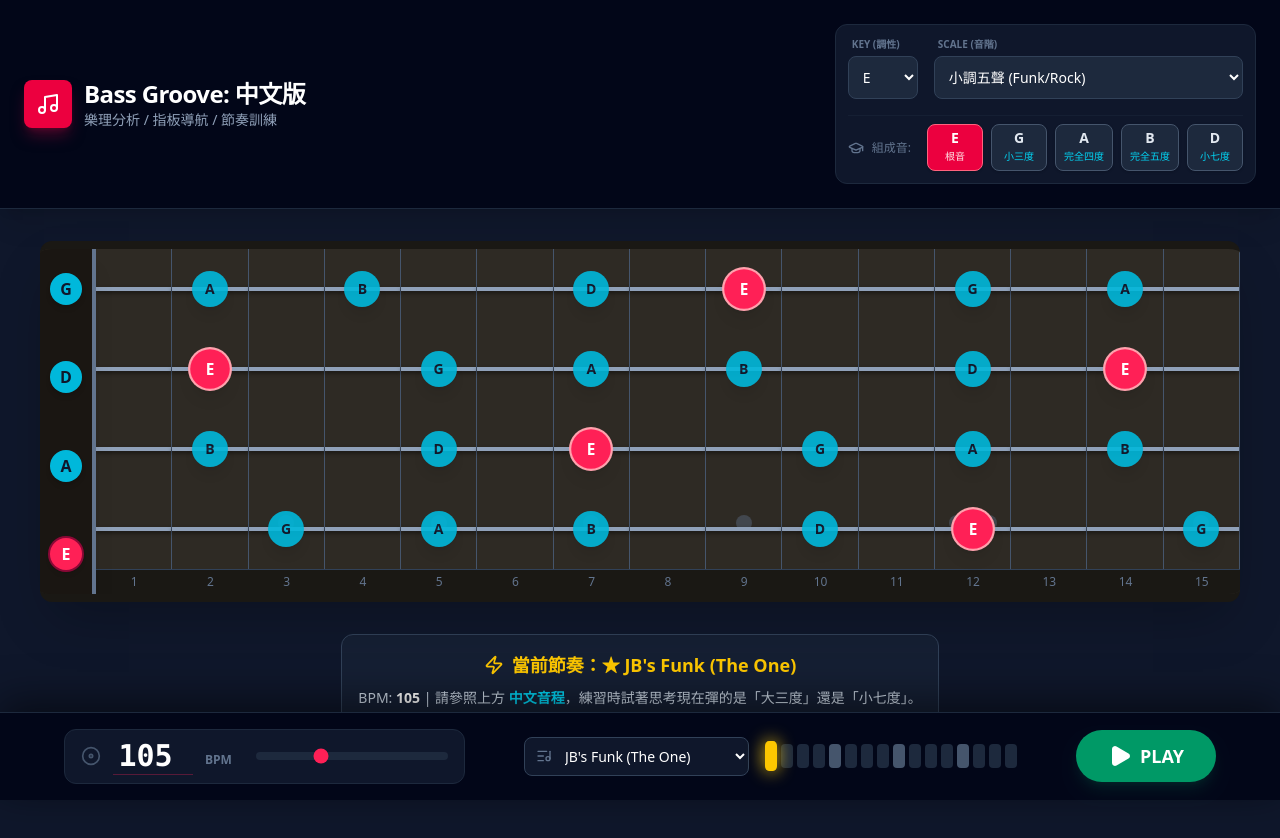
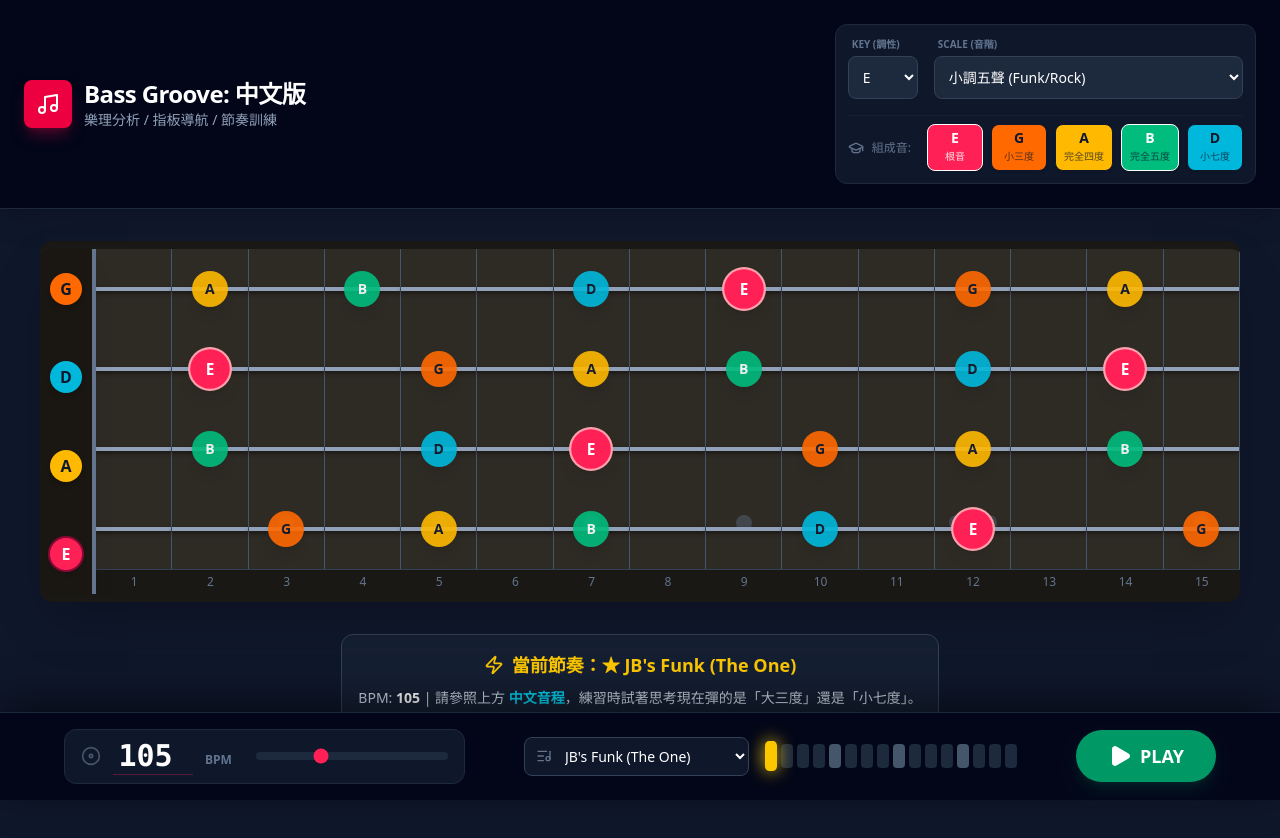
Before and after one commit to ikueyo/bassscaleapp, a React (Vite) app: page / in a window 1280 px wide. Shown: the top 838 px of the page. Built offline with nearby package versions, Linux system fonts and the light colour scheme.

Commit message:
feat: implement rainbow colors for scale notes

```diff
--- a/src/App.jsx
+++ b/src/App.jsx
@@ -129,6 +129,16 @@ const createDrumEngine = (ctx) => {
   return { playSound };
 };
 
+const RAINBOW_COLORS = [
+  { bg: "bg-rose-500", text: "text-white", hex: "#f43f5e" },    // Root - Red
+  { bg: "bg-orange-500", text: "text-slate-900", hex: "#f97316" }, // 2nd - Orange
+  { bg: "bg-amber-400", text: "text-slate-900", hex: "#fbbf24" },  // 3rd - Yellow
+  { bg: "bg-emerald-500", text: "text-white", hex: "#10b981" },    // 4th - Green
+  { bg: "bg-cyan-500", text: "text-slate-900", hex: "#06b6d4" },   // 5th - Blue
+  { bg: "bg-indigo-500", text: "text-white", hex: "#6366f1" },    // 6th - Indigo
+  { bg: "bg-fuchsia-500", text: "text-white", hex: "#d946ef" },   // 7th - Purple
+];
+
 export default function BassGrooveChineseIntervals() {
   const [rootNote, setRootNote] = useState('E');
   const [selectedScaleKey, setSelectedScaleKey] = useState('minor_pentatonic');
@@ -249,26 +259,29 @@ export default function BassGrooveChineseIntervals() {
   const scaleNotesIndices = getScaleNotesIndices();
   const rootIndex = NOTES.indexOf(rootNote);
 
-  // --- 計算當前音階的詳細資訊 (音名 + 中文音程) ---
-  const currentScaleDetails = SCALES[selectedScaleKey].intervals.map(interval => {
+  // --- 計算當前音階的詳細資訊 ---
+  const currentScaleDetails = SCALES[selectedScaleKey].intervals.map((interval, index) => {
     const noteName = NOTES[(rootIndex + interval) % 12];
     const intervalData = INTERVAL_NAMES[interval];
-    return { note: noteName, intervalLabel: intervalData.label, isRoot: interval === 0 };
+    const color = RAINBOW_COLORS[index % RAINBOW_COLORS.length];
+    return { note: noteName, intervalLabel: intervalData.label, isRoot: interval === 0, color };
   });
 
 
   const renderNutString = (str, idx) => {
     const noteIndex = str.baseIndex % 12;
-    const isScaleNote = scaleNotesIndices.includes(noteIndex);
-    const isRoot = noteIndex === rootIndex;
+    const scaleIndex = scaleNotesIndices.indexOf(noteIndex);
+    const isScaleNote = scaleIndex !== -1;
+    const color = isScaleNote ? RAINBOW_COLORS[scaleIndex % RAINBOW_COLORS.length] : null;
 
     let styleClass = "text-slate-500 font-bold";
 
     if (isScaleNote) {
-      if (isRoot) {
-        styleClass = "w-7 h-7 md:w-8 md:h-8 rounded-full bg-rose-500 text-white flex items-center justify-center font-bold shadow-md ring-2 ring-rose-900";
+      const baseClass = "w-7 h-7 md:w-8 md:h-8 rounded-full flex items-center justify-center font-bold shadow-md";
+      if (scaleIndex === 0) { // Root
+        styleClass = `${baseClass} ${color.bg} ${color.text} ring-2 ring-rose-900`;
       } else {
-        styleClass = "w-7 h-7 md:w-8 md:h-8 rounded-full bg-cyan-500 text-slate-900 flex items-center justify-center font-bold shadow-md";
+        styleClass = `${baseClass} ${color.bg} ${color.text}`;
       }
     }
 
@@ -284,19 +297,20 @@ export default function BassGrooveChineseIntervals() {
   const renderFret = (stringData, fretNum) => {
     const noteIndex = (stringData.baseIndex + fretNum) % 12;
     const noteName = NOTES[noteIndex];
-    const isScaleNote = scaleNotesIndices.includes(noteIndex);
-    const isRoot = noteIndex === rootIndex;
+    const scaleIndex = scaleNotesIndices.indexOf(noteIndex);
+    const isScaleNote = scaleIndex !== -1;
+    const color = isScaleNote ? RAINBOW_COLORS[scaleIndex % RAINBOW_COLORS.length] : null;
+
     let markerClass = "hidden";
     let markerContent = "";
 
-    // 預設直接顯示音名
     if (isScaleNote) {
+      const isRoot = scaleIndex === 0;
       markerClass = `
         absolute top-1/2 left-1/2 transform -translate-x-1/2 -translate-y-1/2
         w-7 h-7 md:w-9 md:h-9 rounded-full flex items-center justify-center text-xs md:text-sm font-bold shadow-lg transition-all duration-300
-        ${isRoot
-          ? "bg-rose-500 text-white ring-2 ring-rose-300 z-10 scale-110"
-          : "bg-cyan-500 text-slate-900 scale-100 opacity-90"}
+        ${color.bg} ${color.text}
+        ${isRoot ? "ring-2 ring-rose-300 z-10 scale-110" : "scale-100 opacity-90"}
       `;
       markerContent = noteName;
     }
@@ -370,13 +384,11 @@ export default function BassGrooveChineseIntervals() {
                     key={idx}
                     className={`
                                 flex flex-col items-center justify-center px-2 py-1.5 rounded-lg shadow-sm border border-opacity-20 min-w-[3.5rem]
-                                ${item.isRoot
-                        ? 'bg-rose-600 border-rose-400 text-white'
-                        : 'bg-slate-800 border-slate-600 text-slate-200'}
+                                ${item.color.bg} ${item.color.text}
                             `}
                   >
                     <span className="text-sm font-bold leading-none mb-1">{item.note}</span>
-                    <span className={`text-[10px] font-medium whitespace-nowrap ${item.isRoot ? 'text-rose-100' : 'text-cyan-400'}`}>
+                    <span className={`text-[10px] font-medium whitespace-nowrap ${item.isRoot ? 'text-rose-100' : 'text-slate-900 opacity-70'}`}>
                       {item.intervalLabel}
                     </span>
                   </div>
```
